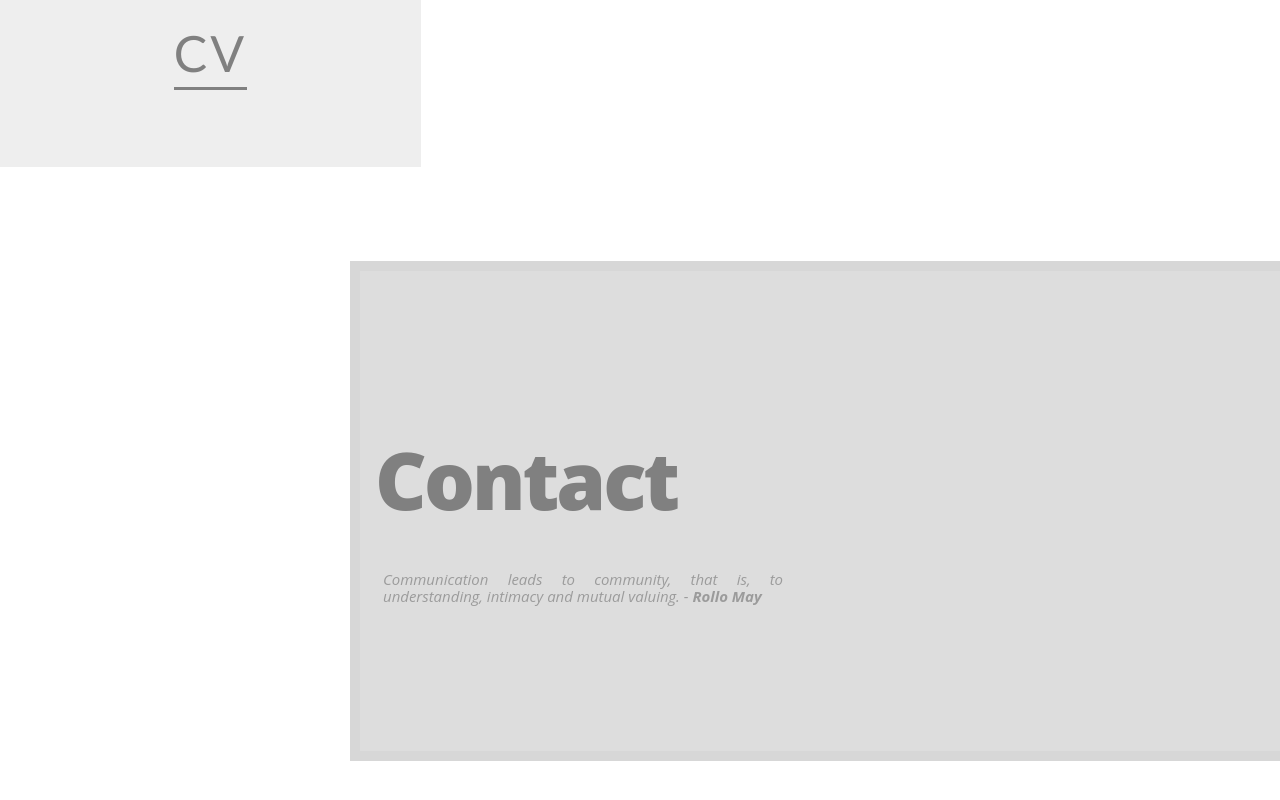
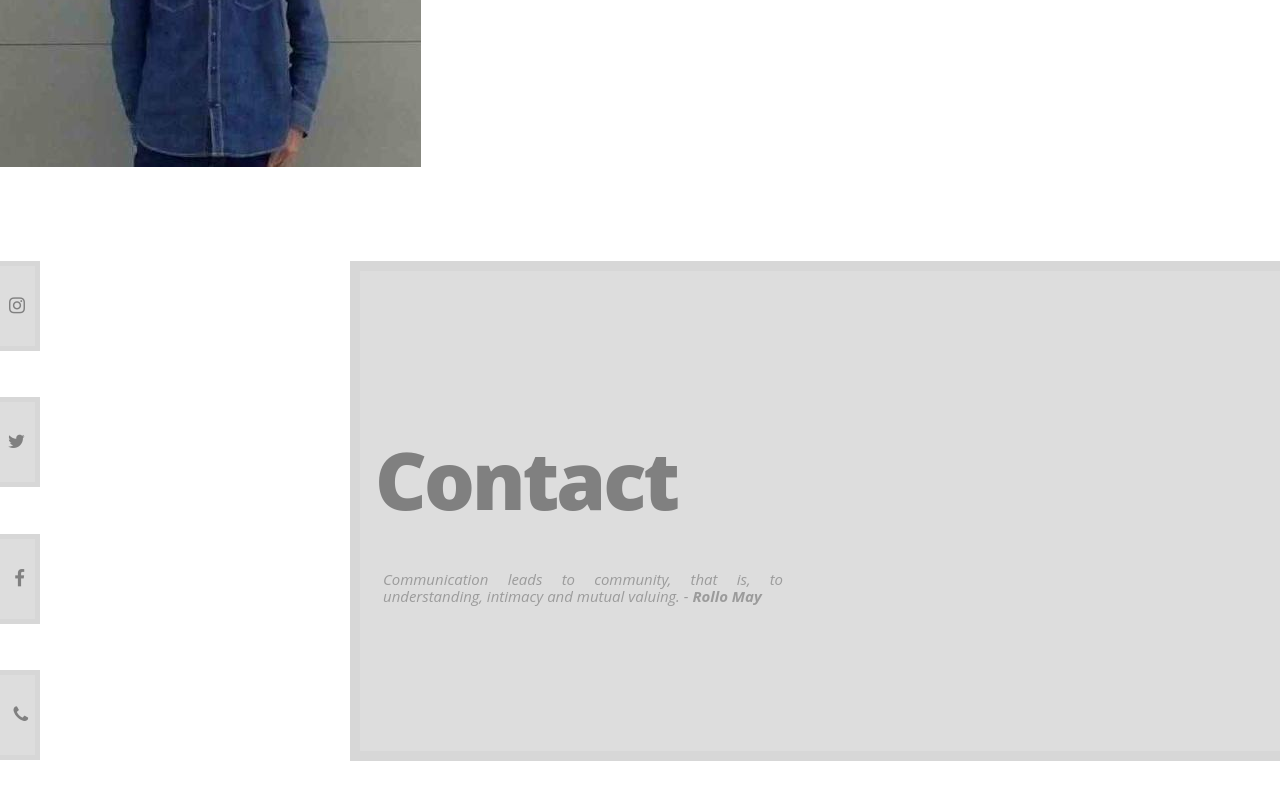
Before and after one commit to arnazmursidp/portofolio, a React (Create React App) app: page /home in a window 1280 px wide. Shown: the part 1190-1990 px from the top of the page. Built offline with nearby package versions, Linux system fonts and the light colour scheme.

Commit message:
add div for social media

```diff
--- a/src/Contact.js
+++ b/src/Contact.js
@@ -7,8 +7,11 @@ class Contact extends Component {
     return (
       <div className={start === true ? "App-contact" : "App-contact-bg"}>
          <div className="jumboTron">
-            <div>
-
+            <div className="socialMedia">
+              <div><h4><a href="https://instagram.com/arnazmursidp">Instagram</a></h4><i className="fa fa-instagram fa-lg"></i></div>
+              <div><h4><a href="https://twitter.com/arnazmursidp">Twitter</a></h4><i className="fa fa-twitter fa-lg"></i></div>
+              <div><h4><a href="https://facebook.com/arnazmursidp">Facebook</a></h4><i className="fa fa-facebook fa-lg"></i></div>
+              <div><h4 className="small">081905645803</h4><i className="fa fa-phone fa-lg"></i></div>
             </div>
             <div className={start === true ? "contact" : "hidden"}>
               <p className={start === true ? "h1-jumbotron" : "hidden"}>Contact</p>
```
